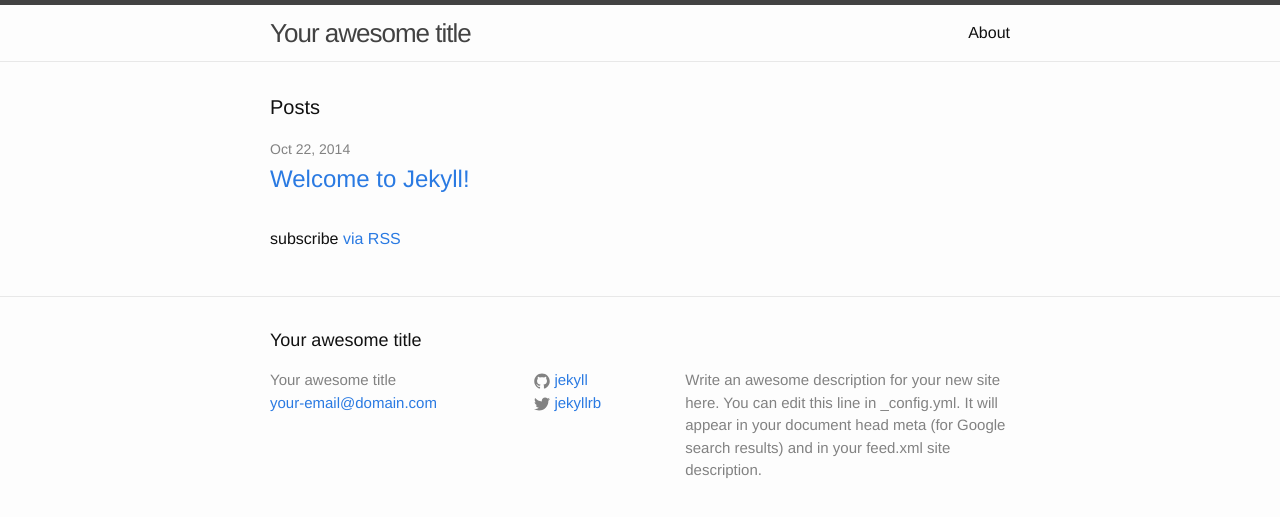
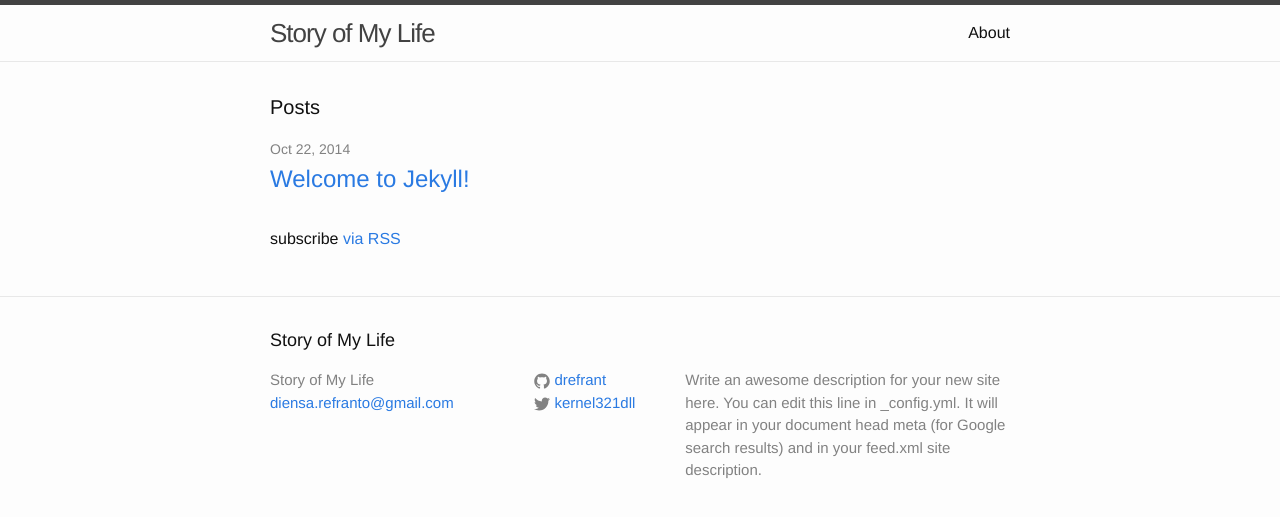
Before and after one commit to drefrant/drefrant.github.io, a Jekyll site: the page built from index.html, in a window 1280 px wide. Shown: the top 517 px of the page. Built offline with Jekyll 4.4.1, drawn with Linux system fonts in a browser that asks for light colours.

Commit message:
Edit config file

```diff
--- a/_config.yml
+++ b/_config.yml
@@ -1,14 +1,14 @@
 # Site settings
-title: Your awesome title
-email: your-email@domain.com
+title: Story of My Life
+email: diensa.refranto@gmail.com
 description: > # this means to ignore newlines until "baseurl:"
   Write an awesome description for your new site here. You can edit this
   line in _config.yml. It will appear in your document head meta (for
   Google search results) and in your feed.xml site description.
 baseurl: "" # the subpath of your site, e.g. /blog/
-url: "http://yourdomain.com" # the base hostname & protocol for your site
-twitter_username: jekyllrb
-github_username:  jekyll
+url: "http://dota2-info.net" # the base hostname & protocol for your site
+twitter_username: kernel321dll
+github_username:  drefrant
 
 # Build settings
 markdown: kramdown
```
